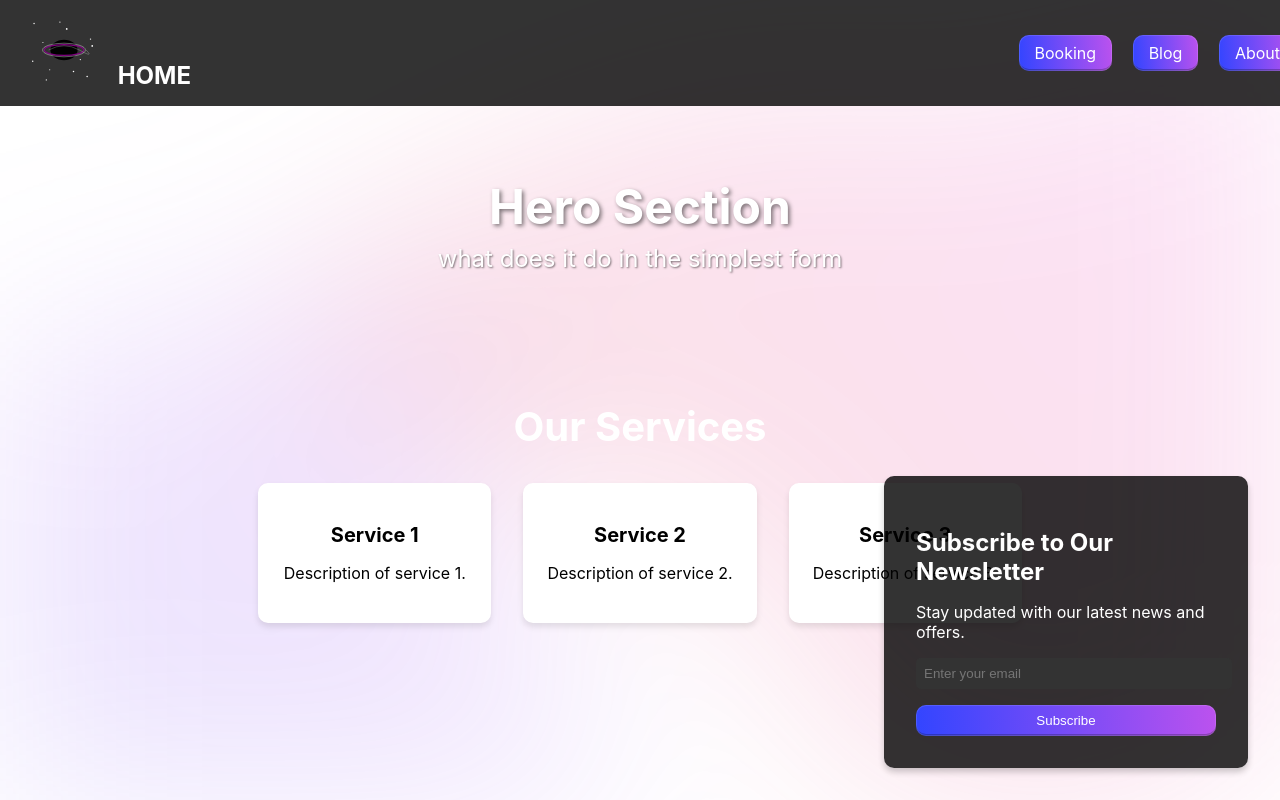
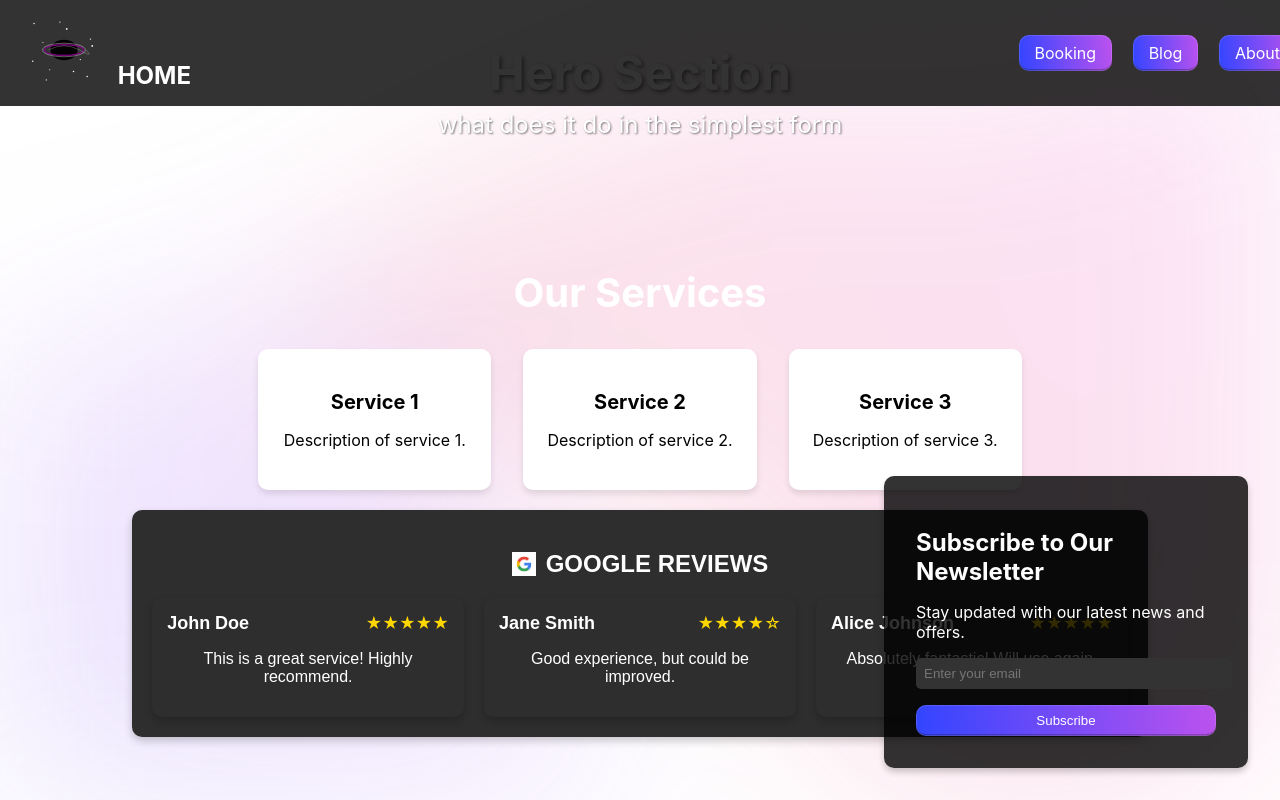
Before and after one commit to stellaaa42/ui, an Astro site in the folder landing/: page / in a window 1280 px wide. Built offline with nearby package versions, Linux system fonts and the light colour scheme; Astro itself is replaced by a stand-in of ours; no server answers.

Commit message:
g reviews

```diff
--- a/landing/src/components/Nav.astro
+++ b/landing/src/components/Nav.astro
@@ -1,5 +1,6 @@
 ---
 import logo from '../assets/logo.svg';
+const googleClientId = import.meta.env.PUBLIC_GOOGLE_CLIENT_ID;
 // Ensures localStorage is only accessed in the browser
 const isLoggedIn = typeof window !== "undefined" && localStorage.getItem("google_token");
 ---
@@ -18,31 +19,46 @@ const isLoggedIn = typeof window !== "undefined" && localStorage.getItem("google
     <a href="#" class="button">Booking</a>
     <a href="#" class="button">Blog</a>
     <a href="#" class="button">About</a>
-    <div id="google-login-button"></div>
-    {isLoggedIn ? (
+    <!-- <div id="google-login-button"></div> -->
+    <div id="g_id_onload"
+         data-client_id={googleClientId}
+         data-callback="handleCredentialResponse"
+         data-auto_prompt="false"
+         class="relative z-10">
+    </div>
+    <div class="g_id_signin relative z-10"
+         data-type="standard"
+         data-size="large"
+         data-theme="outline"
+         data-text="sign_in_with"
+         data-shape="rectangular"
+         data-logo_alignment="left">
+    </div>
+    <!-- {isLoggedIn ? (
       <button id="logout-button">Logout</button>
     ) : (
       <div id="google-login-button"></div>
-    )}
+    )} -->
   </div>
 </nav>
 
-<script>
+<script >
   console.log("Current origin:", window.location.origin);
   window.onload = function () {
     const googleClientId = import.meta.env.PUBLIC_GOOGLE_CLIENT_ID;
-    console.log("Google Client ID:", googleClientId);
+    // console.log("Google Client ID:", googleClientId);
 
     if (!googleClientId || googleClientId === "undefined") {
       console.error("Google Client ID is missing!");
       return;
     }
-
+    // @ts-ignore
     google.accounts.id.initialize({
-      client_id: "28745403363-9stn5an0ecsm8s6t67cosat0qti8plrr.apps.googleusercontent.com",
+      client_id: googleClientId,
       callback: handleCredentialResponse,
     });
 
+    // @ts-ignore
     google.accounts.id.renderButton(
       document.getElementById("google-login-button"),
       { theme: "outline", size: "large" } // Customize button style
@@ -50,13 +66,16 @@ const isLoggedIn = typeof window !== "undefined" && localStorage.getItem("google
   };
 
 
-  function handleCredentialResponse(response) {
+  function handleCredentialResponse(response: any) {
     if (!response || !response.credential) {
     console.error("Google login failed or user canceled.");
     return;
   }
-
-    console.log("Google Token:", response.credential);
+    const token = response.credential;
+    console.log("Google Token:", token);
+    const payload = JSON.parse(atob(token.split('.')[1]));
+    const email = payload.email;
+    console.log("User email:", email);
     localStorage.setItem("google_token", response.credential);
     location.reload(); // Reload to update UI
   }
--- /dev/null
+++ b/landing/src/components/Review.astro
@@ -0,0 +1,111 @@
+---
+import googleLogo from '../assets/google-logo.png';
+---
+
+<section class="reviews">
+    <h2 class="reviews-title">
+      <img src={googleLogo.src} alt="Google" class="google-logo">
+      GOOGLE REVIEWS
+    </h2>
+    <div class="reviews-container">
+      <div class="review-card">
+        <div class="reviewer-info">
+          <h3 class="reviewer-name">John Doe</h3>
+          <div class="rating">★★★★★</div>
+        </div>
+        <p class="review-text">This is a great service! Highly recommend.</p>
+      </div>
+      <div class="review-card">
+        <div class="reviewer-info">
+          <h3 class="reviewer-name">Jane Smith</h3>
+          <div class="rating">★★★★☆</div>
+        </div>
+        <p class="review-text">Good experience, but could be improved.</p>
+      </div>
+      <div class="review-card">
+        <div class="reviewer-info">
+          <h3 class="reviewer-name">Alice Johnson</h3>
+          <div class="rating">★★★★★</div>
+        </div>
+        <p class="review-text">Absolutely fantastic! Will use again.</p>
+      </div>
+    </div>
+  </section>
+
+
+  <style>
+  .reviews {
+    background-color: #2E2E2E;
+    border-radius: 10px;
+    box-shadow: 0 4px 8px rgba(0, 0, 0, 0.2);
+    padding: 20px;
+    margin: 20px 0;
+  }
+
+  .reviews-title {
+    color: #FFFFFF;
+    font-family: 'Montserrat', sans-serif;
+    font-size: 24px;
+    text-transform: uppercase;
+    display: flex;
+    align-items: center;
+    justify-content: center;
+    margin-bottom: 20px;
+  }
+
+  .google-logo {
+    width: 24px;
+    height: 24px;
+    margin-right: 10px;
+  }
+
+  .reviews-container {
+    display: flex;
+    justify-content: space-between;
+    gap: 20px;
+  }
+
+  .review-card {
+    background-color: #2E2E2E;
+    border-radius: 10px;
+    box-shadow: 0 4px 8px rgba(0, 0, 0, 0.2);
+    padding: 15px;
+    width: 30%;
+  }
+
+  .reviewer-info {
+    display: flex;
+    justify-content: space-between;
+    align-items: center;
+    margin-bottom: 10px;
+  }
+
+  .reviewer-name {
+    color: #FFFFFF;
+    font-family: 'Montserrat', sans-serif;
+    font-size: 18px;
+    font-weight: bold;
+    margin: 0;
+  }
+
+  .rating {
+    color: #FFD700;
+    font-size: 16px;
+  }
+
+  .review-text {
+    color: #FFFFFF;
+    font-family: 'Montserrat', sans-serif;
+    font-size: 16px;
+  }
+
+  /* Responsive design for smaller screens */
+  @media (max-width: 768px) {
+    .reviews-container {
+      flex-direction: column;
+    }
+    .review-card {
+      width: 100%;
+    }
+  }
+</style>
--- a/landing/src/pages/index.astro
+++ b/landing/src/pages/index.astro
@@ -2,6 +2,7 @@
 import Nav from "../components/Nav.astro";
 import Services from "../components/Services.astro";
 import Newsletter from '../components/Newsletter.astro';
+import Reviews from "../components/Review.astro";
 import background from '../assets/background.svg';
 import logo from '../assets/logo.svg';
 ---
@@ -21,6 +22,7 @@ import logo from '../assets/logo.svg';
         <p>what does it do in the simplest form</p>
       </div>
       <Services />
+      <Reviews />
     </main>
     <Newsletter />
   </body>
```
Also changed, not shown: landing/src/assets/google-logo.png (added).
